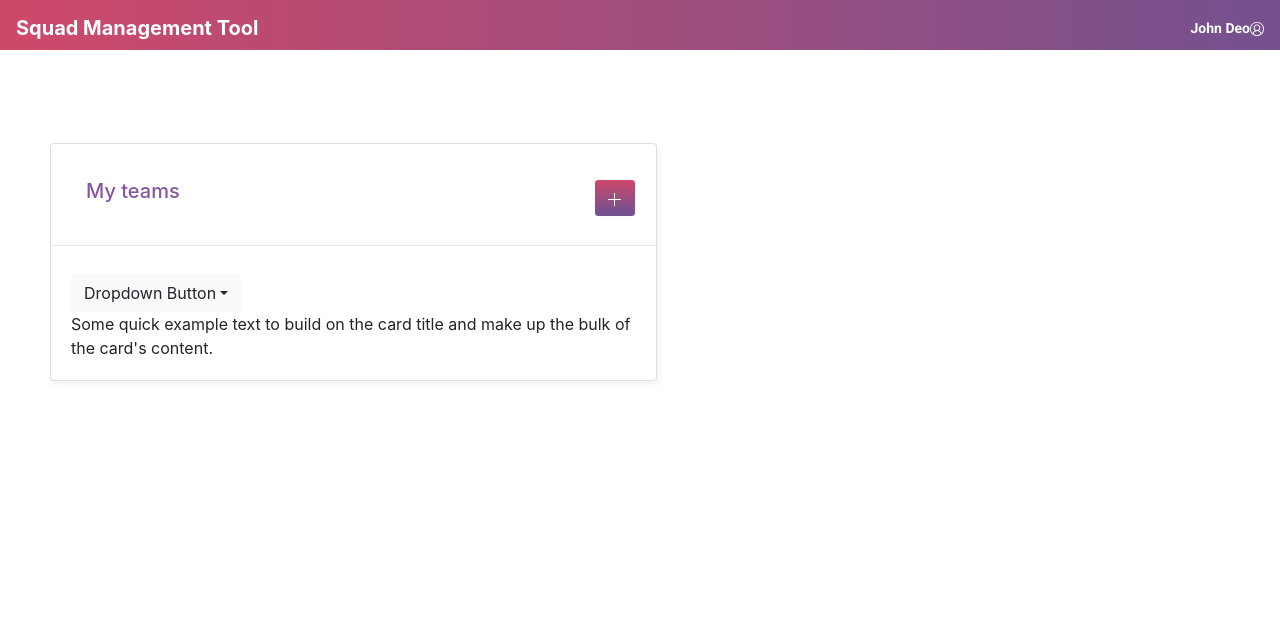
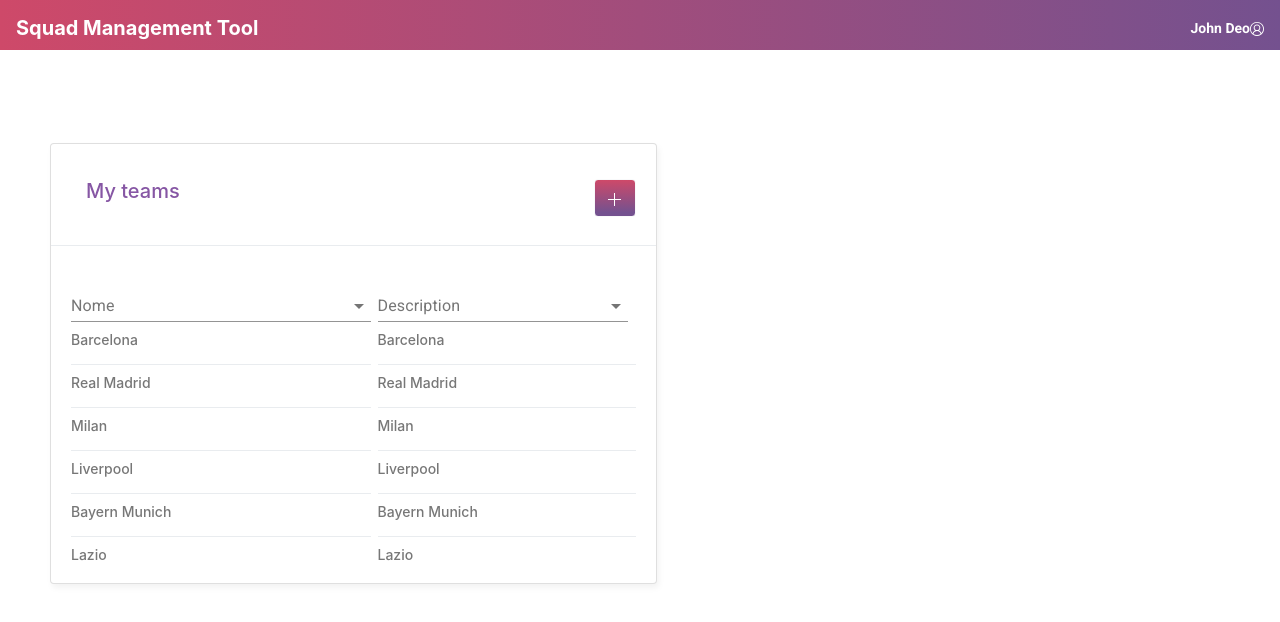
Before and after one commit to Marcuspo/squad-management-tool, a React (Create React App) app: page / in a window 1280 px wide. Shown: the top 622 px of the page. Built offline with nearby package versions, Linux system fonts and the light colour scheme.

Commit message:
ajustes do lado esquerdo do quadro

```diff
--- a/src/components/Main/Main.css
+++ b/src/components/Main/Main.css
@@ -30,3 +30,13 @@
   border-radius: 15px;
   background: linear-gradient(#ce4969 0%, #74518f 90%);
 }
+
+.card-name {
+  margin-top: 10px;
+  font-weight: 500;
+  font-style: normal;
+  font-size: 14px;
+  line-height: 16px;
+
+  color: #777777;
+}
--- a/src/components/Main/Main.js
+++ b/src/components/Main/Main.js
@@ -1,9 +1,15 @@
 import React from "react"
 import { Card, Button, Dropdown } from "react-bootstrap"
+
+import FormControl from "@material-ui/core/FormControl"
+import InputLabel from "@material-ui/core/InputLabel"
+import Select from "@material-ui/core/Select"
+import MenuItem from "@material-ui/core/MenuItem"
 
 import { VscAdd } from "react-icons/vsc"
 
 import "./Main.css"
+import { Grid, TextField } from "@material-ui/core"
 
 function Main() {
   return (
@@ -19,22 +25,60 @@
         </Card.Body>
         <Dropdown.Divider />
 
-        <Card.Body>
-          <Dropdown>
-            <Dropdown.Toggle variant="light">Dropdown Button</Dropdown.Toggle>
-
-            <Dropdown.Menu>
-              <Dropdown.Item href="#/action-1">Action</Dropdown.Item>
-              <Dropdown.Item href="#/action-2">Another action</Dropdown.Item>
-              <Dropdown.Item href="#/action-3">Something else</Dropdown.Item>
-            </Dropdown.Menu>
-          </Dropdown>
-
-          <Card.Text className="card-name">
-            Some quick example text to build on the card title and make up the
-            bulk of the card's content.
-          </Card.Text>
-        </Card.Body>
+        <Grid container spacing={1} className="grid-item-1">
+          <Grid item xs={6} container>
+            <Card.Body>
+              <FormControl style={{ minWidth: 300 }}>
+                <InputLabel>Nome</InputLabel>
+                <Select
+                  labelId="demo-simple-select-autowidth-label"
+                  id="demo-simple-select-autowidth"
+                >
+                  <MenuItem value={1}>Nome 1</MenuItem>
+                  <MenuItem value={2}>Nome 2</MenuItem>
+                  <MenuItem value={3}>Nome 3</MenuItem>
+                </Select>
+              </FormControl>
+              <Card.Text className="card-name">Barcelona</Card.Text>
+              <Dropdown.Divider />
+              <Card.Text className="card-name">Real Madrid</Card.Text>
+              <Dropdown.Divider />
+              <Card.Text className="card-name">Milan</Card.Text>
+              <Dropdown.Divider />
+              <Card.Text className="card-name">Liverpool</Card.Text>
+              <Dropdown.Divider />
+              <Card.Text className="card-name">Bayern Munich</Card.Text>
+              <Dropdown.Divider />
+              <Card.Text className="card-name">Lazio</Card.Text>
+            </Card.Body>
+          </Grid>
+          <Grid container item xs={6}>
+            <Card.Body>
+              <FormControl style={{ minWidth: 250 }}>
+                <InputLabel>Description</InputLabel>
+                <Select
+                  labelId="demo-simple-select-autowidth-label"
+                  id="demo-simple-select-autowidth"
+                >
+                  <MenuItem value={1}>Nome 1</MenuItem>
+                  <MenuItem value={2}>Nome 2</MenuItem>
+                  <MenuItem value={3}>Nome 3</MenuItem>
+                </Select>
+              </FormControl>
+              <Card.Text className="card-name">Barcelona</Card.Text>
+              <Dropdown.Divider />
+              <Card.Text className="card-name">Real Madrid</Card.Text>
+              <Dropdown.Divider />
+              <Card.Text className="card-name">Milan</Card.Text>
+              <Dropdown.Divider />
+              <Card.Text className="card-name">Liverpool</Card.Text>
+              <Dropdown.Divider />
+              <Card.Text className="card-name">Bayern Munich</Card.Text>
+              <Dropdown.Divider />
+              <Card.Text className="card-name">Lazio</Card.Text>
+            </Card.Body>
+          </Grid>
+        </Grid>
       </Card>
     </div>
   )
```
